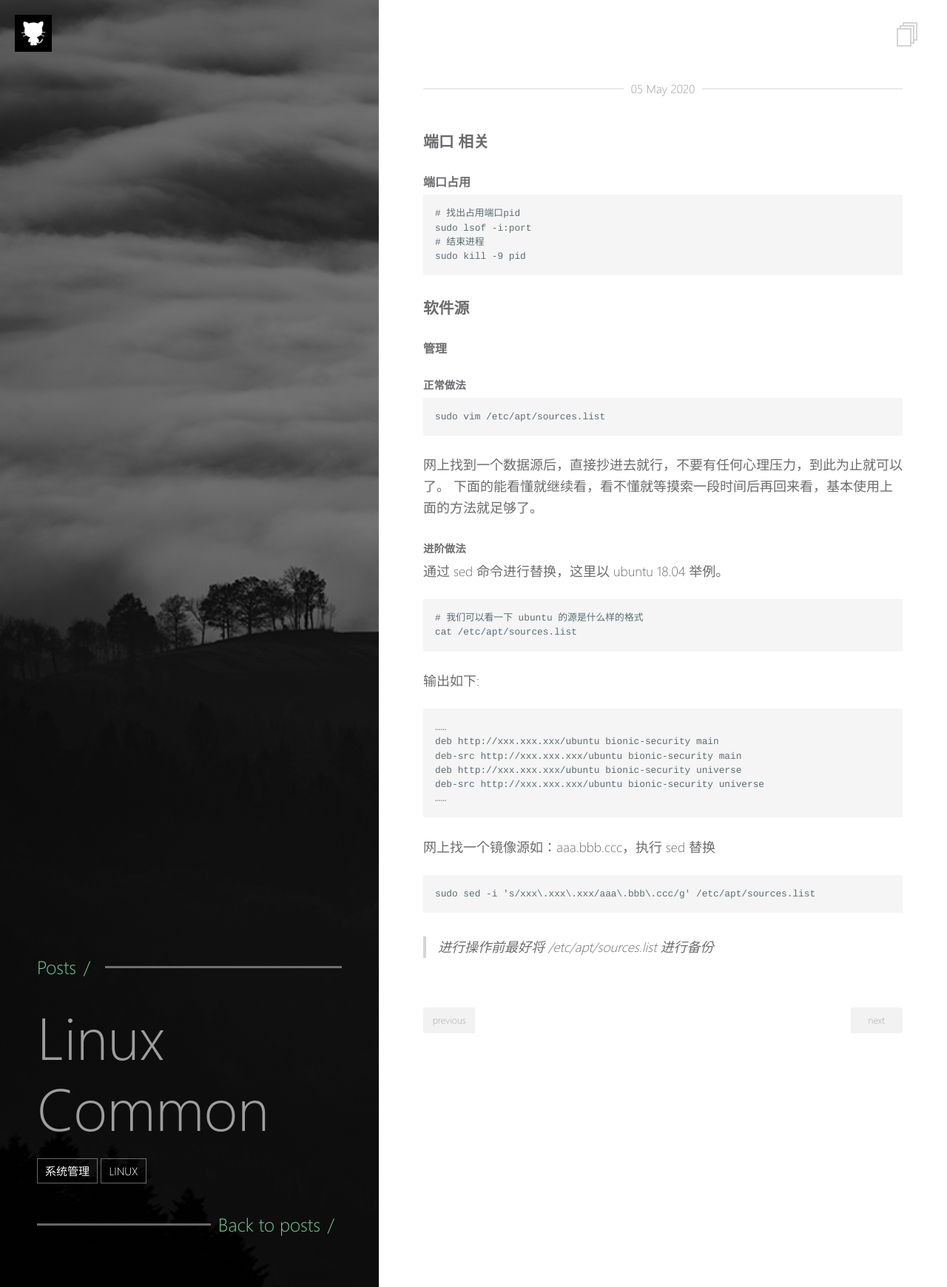
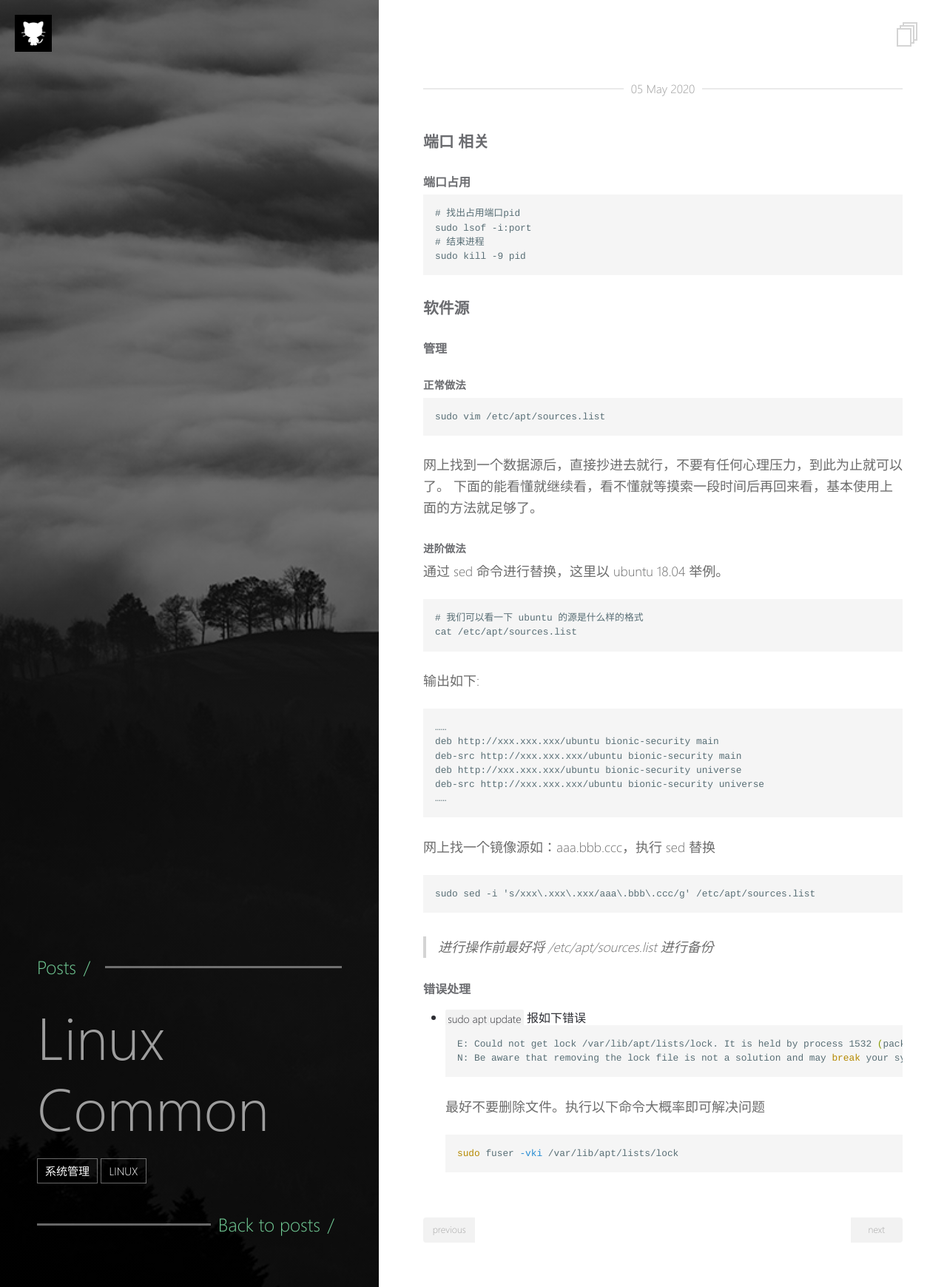
Before and after one commit to nandem/nandem.github.io, a Jekyll site: the page built from _posts/2020-05-05-Linux-Common.MD, in a window 1280 px wide. Shown: the whole page at 74% size. Built offline with Jekyll 4.4.1, drawn with Linux system fonts in a browser that asks for light colours.

Commit message:
Update 2020-05-05-Linux-Common.MD

````diff
--- a/_posts/2020-05-05-Linux-Common.MD
+++ b/_posts/2020-05-05-Linux-Common.MD
@@ -46,3 +46,14 @@ deb-src http://xxx.xxx.xxx/ubuntu bionic-security universe
 sudo sed -i 's/xxx\.xxx\.xxx/aaa\.bbb\.ccc/g' /etc/apt/sources.list
 ```
 > 进行操作前最好将 /etc/apt/sources.list 进行备份
+
+#### 错误处理
+- ```sudo apt update``` 报如下错误
+```bash
+E: Could not get lock /var/lib/apt/lists/lock. It is held by process 1532 (packagekitd)
+N: Be aware that removing the lock file is not a solution and may break your system.
+```
+最好不要删除文件。执行以下命令大概率即可解决问题
+```bash
+sudo fuser -vki /var/lib/apt/lists/lock
+```
````
